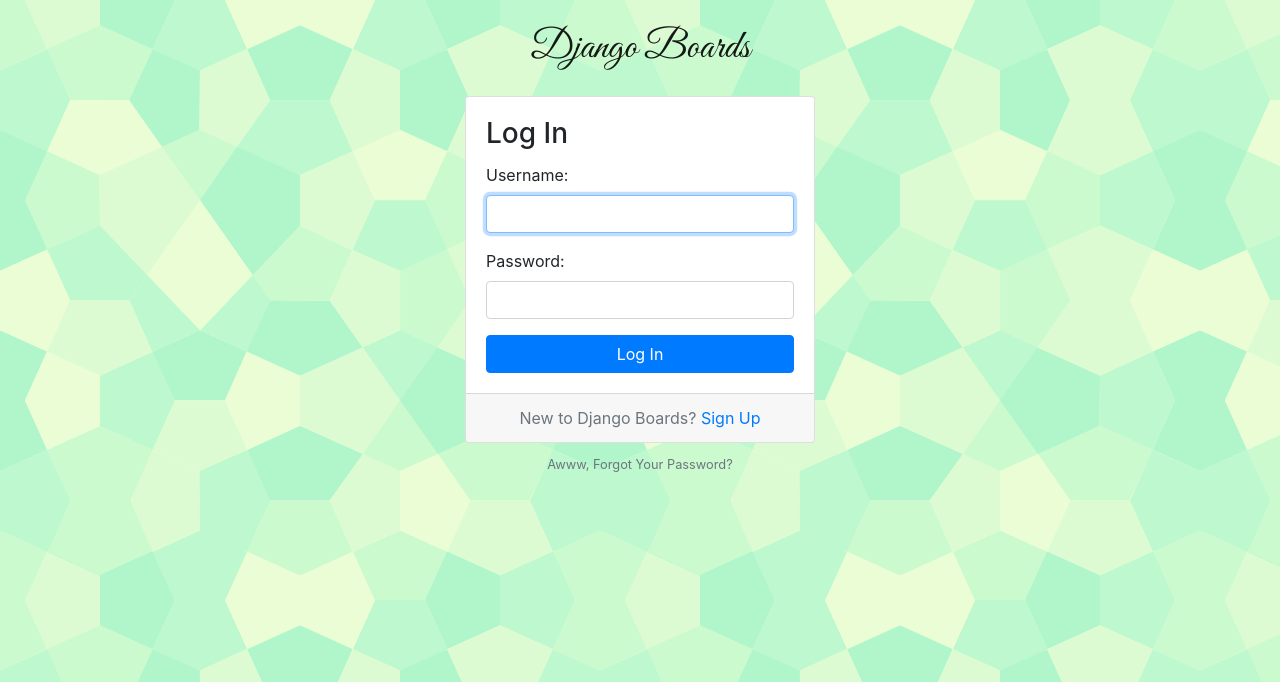
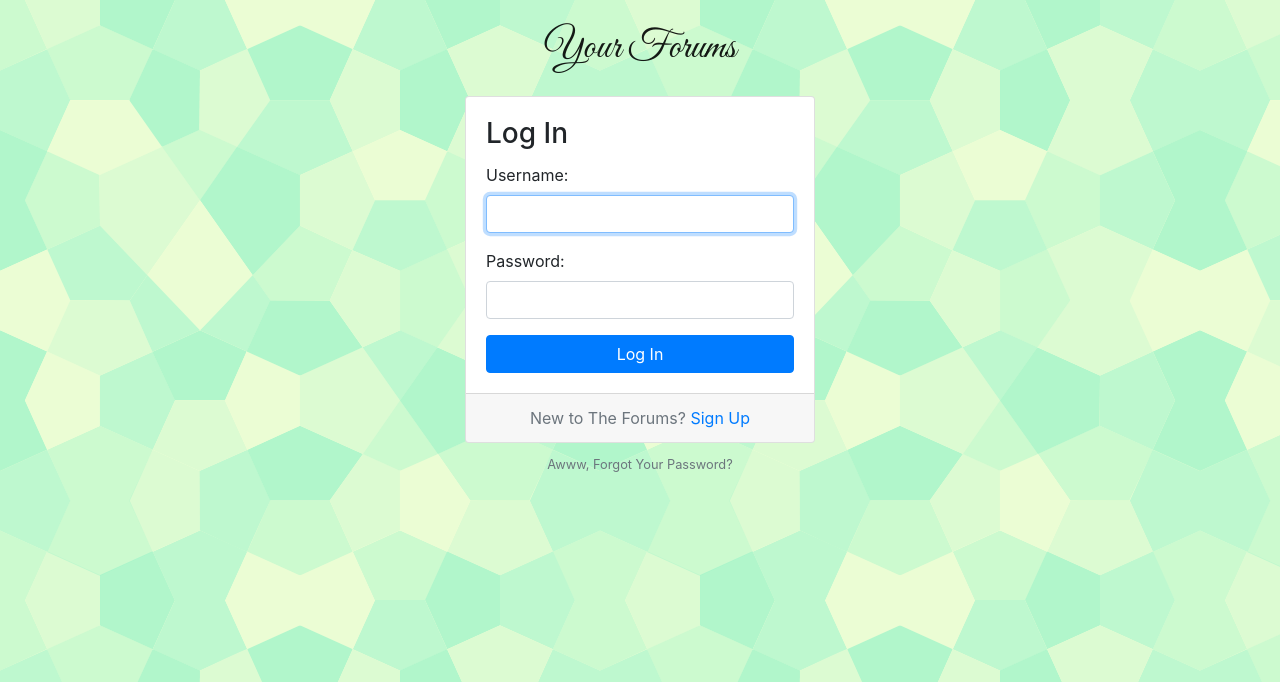
Before and after one commit to jainanmol123/forums, a Django app: page /login/ in a window 1280 px wide. Shown: the top 682 px of the page. Run offline with Django 3.2, Linux system fonts and the light colour scheme; some libraries are stand-ins or nearby versions.

Commit message:
minor changes

```diff
--- a/templates/base.html
+++ b/templates/base.html
@@ -3,7 +3,7 @@
 <html>
   <head>
     <meta charset="utf-8">
-    <title>{% block title %}Django Boards{% endblock %}</title>
+    <title>{% block title %}The Forums{% endblock %}</title>
     <link rel="stylesheet" href="{% static "css/bootstrap.min.css" %}">
     <link href="https://fonts.googleapis.com/css?family=Great+Vibes" rel="stylesheet">
     <link rel="stylesheet" href="{% static "css/app.css" %}">
@@ -13,7 +13,7 @@
     {% block body %}
     <nav class="navbar navbar-expand-sm navbar-dark bg-dark">
       <div class="container">
-        <a class="navbar-brand" href="{% url "home" %}">Django Boards</a>
+        <a class="navbar-brand" href="{% url "home" %}">The Forums</a>
         <button class="navbar-toggler" type="button" data-toggler="collapse" data-target="#mainMenu" aria-expanded="false" aria-label="Toggle navigation">
           <span class="navbar-toggler-icon"></span>
         </button>
@@ -25,8 +25,8 @@
                 {{ user.username }}
               </a>
               <div class="dropdown-menu dropdown-menu-right" aria-labelledby="userMenu">
-                <a class="dropdown-item" href="#">My Board</a>
-                <a class="dropdown-item" href="#">Change Password</a>
+                <a class="dropdown-item" href={% url 'my_account' %}>My Account</a>
+                <a class="dropdown-item" href={% url 'password_change' %}>Change Password</a>
                 <div class="dropdown-divider"></div>
                 <a class="dropdown-item" href={% url 'logout' %}>Log Out</a>
               </div>
--- a/templates/base_accounts.html
+++ b/templates/base_accounts.html
@@ -9,7 +9,7 @@
 {% block body %}
   <div class="container">
     <h1 class="text-center logo my-4">
-      <a href={% url 'home' %}>Django Boards</a>
+      <a href={% url 'home' %}>Your Forums</a>
     </h1>
     {% block content %}
     {% endblock %}
--- a/templates/edit_post.html
+++ b/templates/edit_post.html
@@ -18,7 +18,7 @@
 {% endblock %}
 
 {% block breadcrumb %}
-  <li class="breadcrumb-item"> <a href={% url 'home' %}>Boards</a> </li>
+  <li class="breadcrumb-item"> <a href={% url 'home' %}>Forums</a> </li>
   <li class="breadcrumb-item"> <a href={% url 'board_topics' post.topic.board.pk %}>{{post.topic.board.name}}</a> </li>
   <li class="breadcrumb-item"> <a href={% url 'topic_posts' post.topic.board.pk post.topic.pk %}>{{post.topic.subject}}</a> </li>
   <li class="breadcrumb-item active">Edit Post</li>
--- a/templates/home.html
+++ b/templates/home.html
@@ -1,16 +1,16 @@
 {% extends "base.html" %}
 
 {% block breadcrumb %}
-  <li class="breadcrumb-item active">Boards</li>
+  <li class="breadcrumb-item active">Forums</li>
 {% endblock %}
 
 {% block content %}
 <table class="table">
   <thead class="thead-dark">
     <tr>
-      <th>Board</th>
+      <th>Forums</th>
       <th>Posts</th>
-      <th>Topics</th>
+      <th>Threads</th>
       <th>Last Post</th>
     </tr>
   </thead>
--- a/templates/login.html
+++ b/templates/login.html
@@ -1,7 +1,7 @@
 {% extends "base_accounts.html" %}
 
 {% block title %}
-  Log In to Django Boards
+  Log In to The Forums
 {% endblock %}
 
 {% block content %}
@@ -18,12 +18,12 @@
           </form>
         </div>
         <div class="card-footer text-muted text-center">
-          New to Django Boards? <a href={% url 'signup' %}>Sign Up</a>
+          New to The Forums? <a href={% url 'signup' %}>Sign Up</a>
         </div>
       </div>
       <div class="text-center py-2">
         <small>
-          <a href="#" class="text-muted">Awww, Forgot Your Password?</a>
+          <a href={% url 'password_reset' %} class="text-muted">Awww, Forgot Your Password?</a>
         </small>
       </div>
     </div>
--- a/templates/new_topic.html
+++ b/templates/new_topic.html
@@ -3,13 +3,13 @@
 {% load widget_tweaks %}
 
 {% block title %}
-  Start a New Topic
+  Start a New Thread
 {% endblock %}
 
 {% block breadcrumb %}
-  <li class="breadcrumb-item"> <a href="{% url 'home' %}">Boards</a> </li>
+  <li class="breadcrumb-item"> <a href="{% url 'home' %}">Forums</a> </li>
   <li class="breadcrumb-item"> <a href="{% url 'board_topics' board.pk %}">{{board.name}}</a> </li>
-  <li class="breadcrumb-item active">New topic</li>
+  <li class="breadcrumb-item active">New Thread</li>
 {% endblock %}
 
 {% block content %}
--- a/templates/password_reset_email.html
+++ b/templates/password_reset_email.html
@@ -18,4 +18,4 @@ disregard this email.
 
 Thanks,
 
-The Legend
+The Forums
--- a/templates/password_reset_subject.txt
+++ b/templates/password_reset_subject.txt
@@ -1 +1 @@
-[Django Boards] Please Reset your Password
+[The Forums] Please Reset your Password
--- a/templates/reply_topic.html
+++ b/templates/reply_topic.html
@@ -18,7 +18,7 @@
 {% endblock %}
 
 {% block breadcrumb %}
-  <li class="breadcrumb-item"> <a href={% url 'home' %}>Boards</a> </li>
+  <li class="breadcrumb-item"> <a href={% url 'home' %}>Forums</a> </li>
   <li class="breadcrumb-item"> <a href={% url 'board_topics' topic.board.pk %}>{{topic.board.name}}</a> </li>
   <li class="breadcrumb-item"> <a href={% url 'topic_posts' topic.board.pk topic.pk %}>{{topic.subject}}</a> </li>
   <li class="breadcrumb-item active">Post a Reply</li>
--- a/templates/signup.html
+++ b/templates/signup.html
@@ -1,6 +1,6 @@
 {% extends "base_accounts.html" %}
 
-{% block title %}Sign Up to Django Boards{% endblock %}
+{% block title %}Sign Up to The Forums{% endblock %}
 
 {% block content %}
   <div class="row justify-content-center">
--- a/templates/topic_posts.html
+++ b/templates/topic_posts.html
@@ -3,7 +3,7 @@
 {% block title %}{{ topic.subject }}{% endblock %}
 
 {% block breadcrumb %}
-  <li class="breadcrumb-item"><a href="{% url 'home' %}">Boards</a></li>
+  <li class="breadcrumb-item"><a href="{% url 'home' %}">Forums</a></li>
   <li class="breadcrumb-item"><a href="{% url 'board_topics' topic.board.pk %}">{{ topic.board.name }}</a></li>
   <li class="breadcrumb-item active">{{ topic.subject }}</li>
 {% endblock %}
--- a/templates/topics.html
+++ b/templates/topics.html
@@ -7,18 +7,18 @@
 {% endblock %}
 
 {% block breadcrumb %}
-  <li class="breadcrumb-item"><a href="{% url 'home' %}">Boards</a></li>
+  <li class="breadcrumb-item"><a href="{% url 'home' %}">Forums</a></li>
   <li class="breadcrumb-item active">{{board.name}}</li>
 {% endblock %}
 
 {% block content %}
   <div class="mb-4">
-    <a href="{% url 'new_topic' board.pk %}" class="btn btn-primary">New Topic</a>
+    <a href="{% url 'new_topic' board.pk %}" class="btn btn-primary">New Thread</a>
   </div>
   <table class="table">
     <thead class="thead-dark">
       <tr>
-        <th>Topic</th>
+        <th>Threads</th>
         <th>Starter</th>
         <th>Replies</th>
         <th>Views</th>
```
Also changed, not shown: myproject/settings.py (+9 -1 lines).
